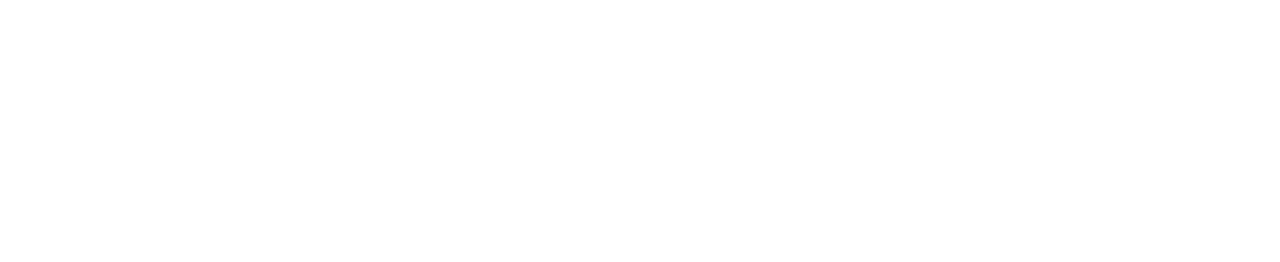
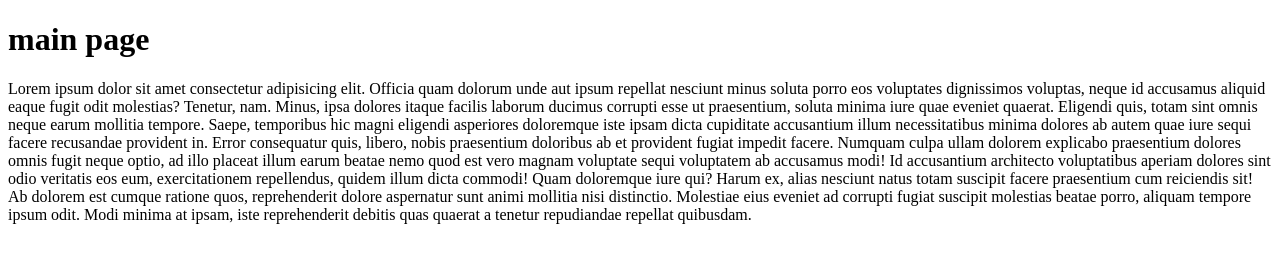
Before and after one commit to Somiak34/branches, a plain HTML site: page index.html in a window 1280 px wide. Drawn offline with Linux system fonts and the light colour scheme.

Commit message:
add some work in index file

```diff
--- a/index.html
+++ b/index.html
@@ -6,6 +6,7 @@
     <title>Document</title>
 </head>
 <body>
-
+    <h1>main page</h1>
+    <p>Lorem ipsum dolor sit amet consectetur adipisicing elit. Officia quam dolorum unde aut ipsum repellat nesciunt minus soluta porro eos voluptates dignissimos voluptas, neque id accusamus aliquid eaque fugit odit molestias? Tenetur, nam. Minus, ipsa dolores itaque facilis laborum ducimus corrupti esse ut praesentium, soluta minima iure quae eveniet quaerat. Eligendi quis, totam sint omnis neque earum mollitia tempore. Saepe, temporibus hic magni eligendi asperiores doloremque iste ipsam dicta cupiditate accusantium illum necessitatibus minima dolores ab autem quae iure sequi facere recusandae provident in. Error consequatur quis, libero, nobis praesentium doloribus ab et provident fugiat impedit facere. Numquam culpa ullam dolorem explicabo praesentium dolores omnis fugit neque optio, ad illo placeat illum earum beatae nemo quod est vero magnam voluptate sequi voluptatem ab accusamus modi! Id accusantium architecto voluptatibus aperiam dolores sint odio veritatis eos eum, exercitationem repellendus, quidem illum dicta commodi! Quam doloremque iure qui? Harum ex, alias nesciunt natus totam suscipit facere praesentium cum reiciendis sit! Ab dolorem est cumque ratione quos, reprehenderit dolore aspernatur sunt animi mollitia nisi distinctio. Molestiae eius eveniet ad corrupti fugiat suscipit molestias beatae porro, aliquam tempore ipsum odit. Modi minima at ipsam, iste reprehenderit debitis quas quaerat a tenetur repudiandae repellat quibusdam.</p>
 </body>
 </html>
```
